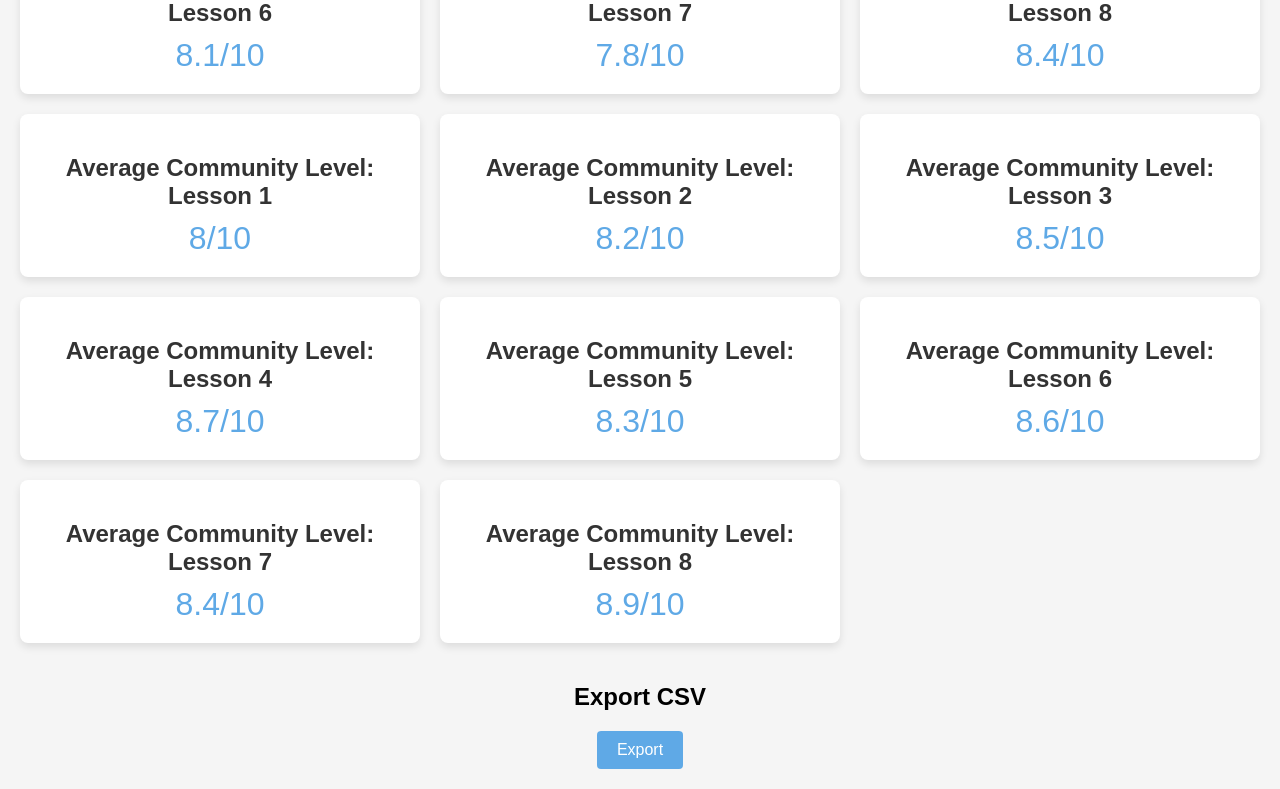
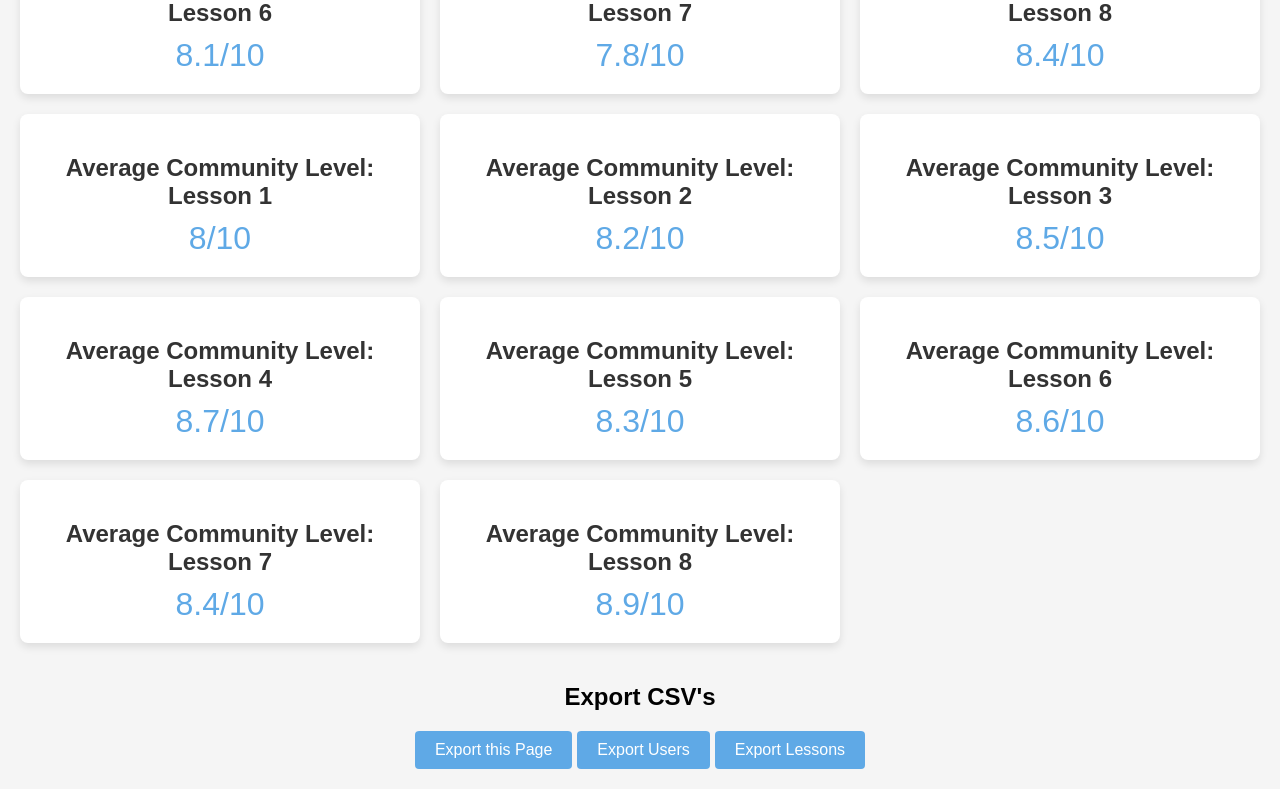
Before and after one commit to cfgjc24/Team-6, a React (Create React App) app in the folder frontend/: page /adminView in a window 1280 px wide. Shown: the part 1047-1836 px from the top of the page. Built offline with nearby package versions, Linux system fonts and the light colour scheme.

Commit message:
added .csv export buttons, merging into dev to test

```diff
--- a/frontend/src/pages/student/adminView.jsx
+++ b/frontend/src/pages/student/adminView.jsx
@@ -15,6 +15,41 @@ const AdminView = () => {
         percentChangeCommunity: '15%',
         lessonConfidenceScores: [7.2, 7.5, 8.0, 8.2, 7.9, 8.1, 7.8, 8.4],
         lessonCommunityScores: [8.0, 8.2, 8.5, 8.7, 8.3, 8.6, 8.4, 8.9],
+
+    };
+
+    const handleExportCSV = async (type) => {
+        try {
+
+            const response = await fetch(`127.0.0.1:5000/api/admin/dump/${type}`, {
+                method: 'GET',
+                headers: {
+                    'Content-Type': 'application/csv',
+                },
+
+            });
+
+            if (response.ok) {
+
+                const blob = await response.blob();
+                const url = window.URL.createObjectURL(blob);
+                const a = document.createElement('a');
+                a.href = url;
+
+                a.download = `${type}-data.csv`;
+                document.body.appendChild(a);
+                a.click();
+                a.remove();
+
+            } else {
+
+                console.error('Failed to download the file');
+            }
+
+        } catch (error) {
+
+            console.error('Error downloading the file', error);
+        }
 
     };
 
@@ -83,8 +118,10 @@ const AdminView = () => {
 
             <section className="export-view">
 
-                <h2>Export CSV</h2>
-                <button className="export-btn">Export</button>
+                <h2>Export CSV's</h2>
+                <button className="export-btn" style={{ marginRight: '5px' }}>Export this Page</button>
+                <button className="export-btn">Export Users</button>
+                <button onClick={() => handleExportCSV('lessons')} className="export-btn" style={{ marginLeft: '5px' }}>Export Lessons</button>
 
             </section>
 
```
